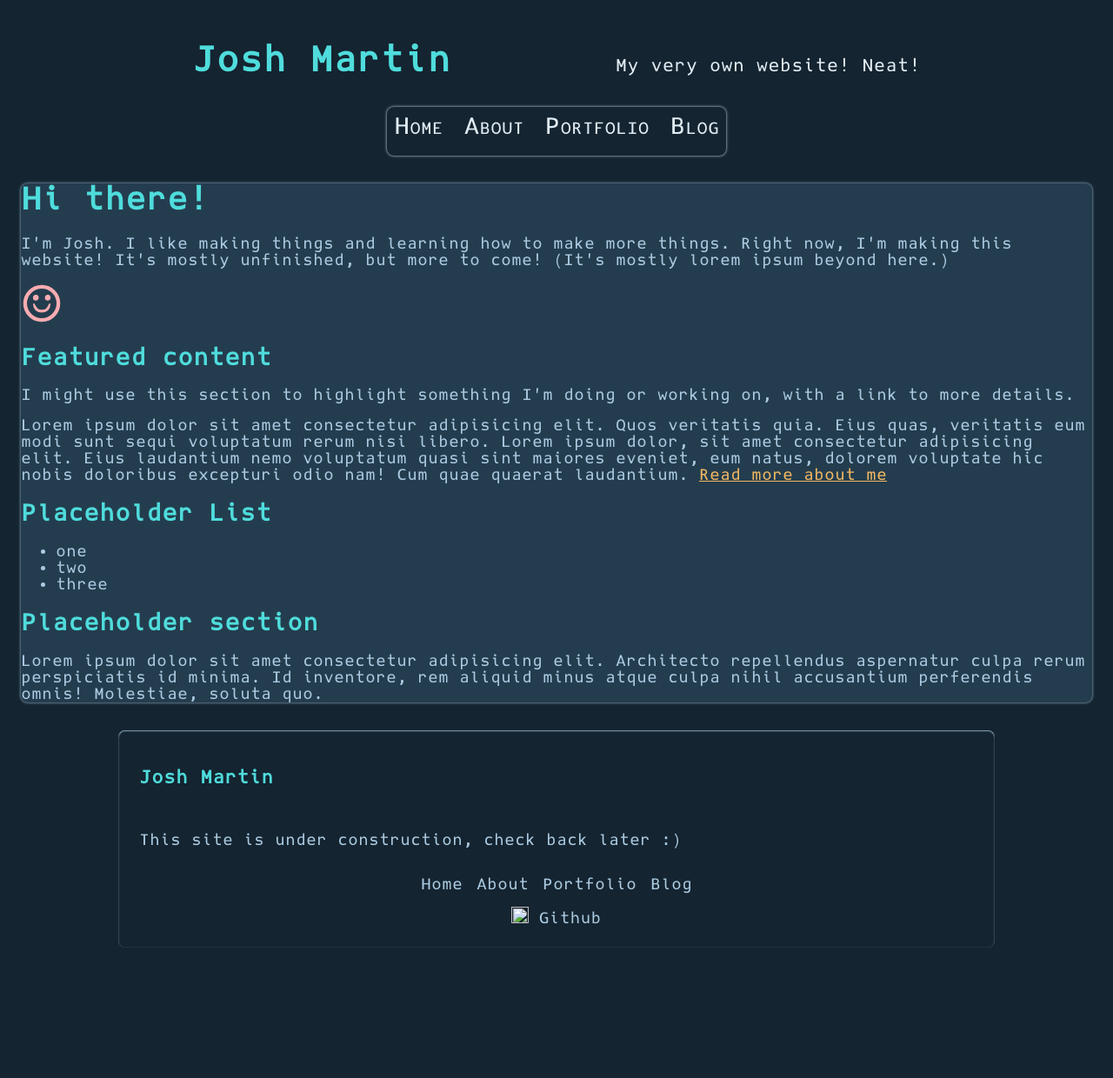
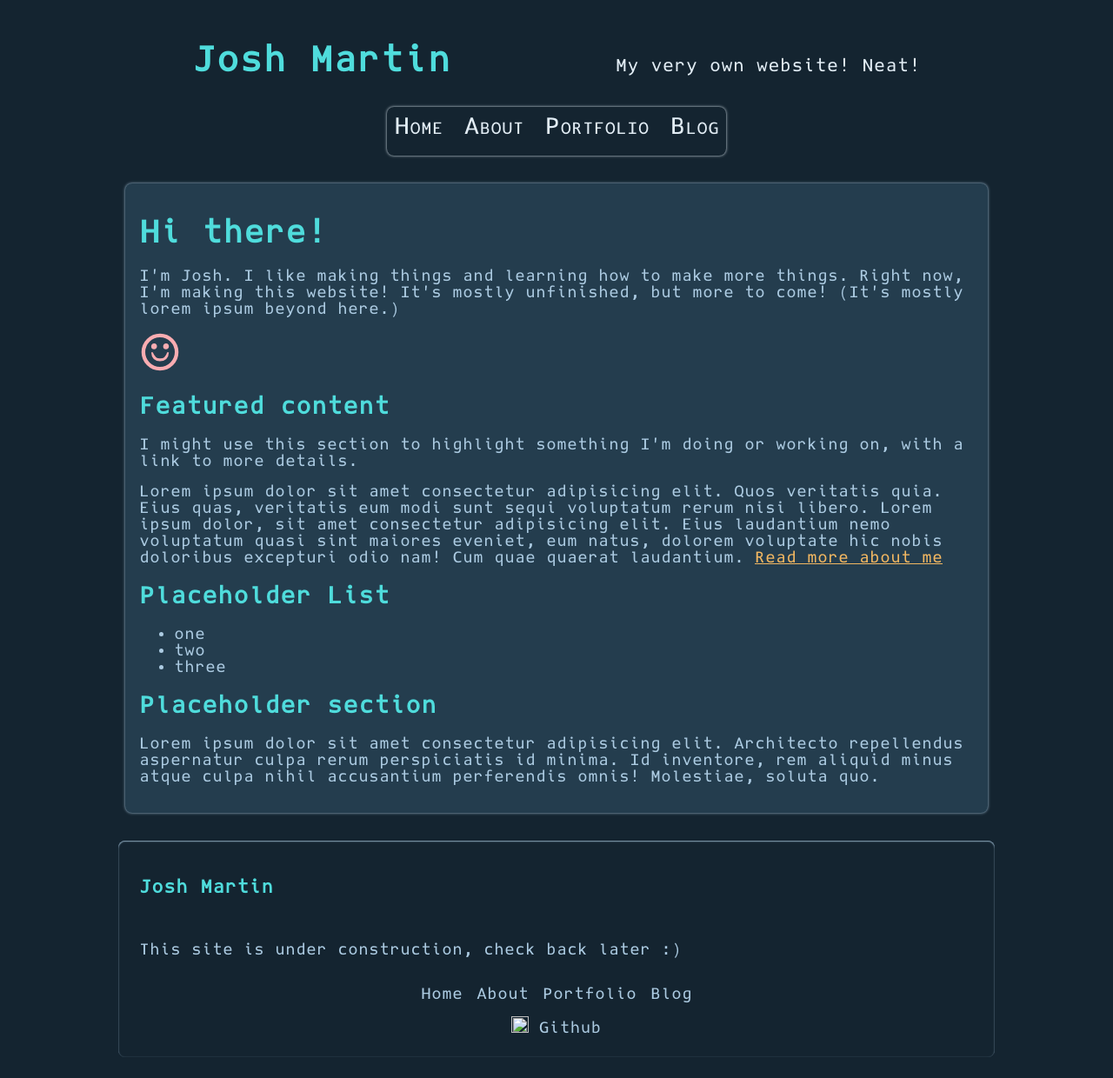
Before and after one commit to martinjosh92/martinjosh92.github.io, a Jekyll site: the page built from index.markdown, in a window 1280 px wide. Shown: the whole page at 87% size. Built offline with Jekyll 4.4.1, drawn with Linux system fonts in a browser that asks for light colours; our own code applies the rules of GitHub Pages for plain Markdown files; before the commit the page ends 1114 px from its top, so only the background shows below that.

Commit message:
fix: layout content area padding/margin/maxwidth

```diff
--- a/_sass/main.scss
+++ b/_sass/main.scss
@@ -147,12 +147,12 @@ a {
 }
 
 
-
-
-
 /* Main Content Area */
 main {
     /* Layout */
+    max-width: 60rem;
+    padding: 1rem;
+    margin: auto;
 
 
     /* Appearance */
```
